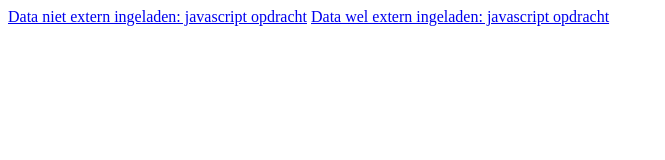
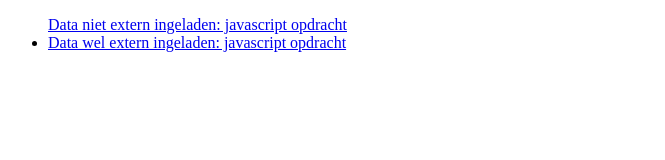
Before and after one commit to RianneSchoon/DataProcessing-Homework, a plain HTML site: page index.html in a window 1280 px wide. Shown: the whole page, without its empty margins (0-665 px from the left). Drawn offline with Linux system fonts and the light colour scheme.

Commit message:
index but prettier

```diff
--- a/index.html
+++ b/index.html
@@ -1,2 +1,16 @@
-<a href="https://rianneschoon.github.io/DataProcessing-Homework/Homework/week2/knmi.html">Data niet extern ingeladen: javascript opdracht</a>
-<a href="https://rianneschoon.github.io/DataProcessing-Homework/Homework/week2/knmi_xmlhttp.html">Data wel extern ingeladen: javascript opdracht</a>
+<!DOCTYPE html>
+<html>
+<head>
+	<title>Github index Rianne Schoon</title>
+</head>
+<body>
+	<div id="Assigmnemts"><div>
+	<ul>
+			<a href="https://rianneschoon.github.io/DataProcessing-Homework/Homework/week2/knmi.html">Data niet extern ingeladen: javascript opdracht</a>
+		</li>
+		<li>
+			<a href="https://rianneschoon.github.io/DataProcessing-Homework/Homework/week2/knmi_xmlhttp.html">Data wel extern ingeladen: javascript opdracht</a>
+		</li>
+	</ul>
+</body>
+</html>
```
